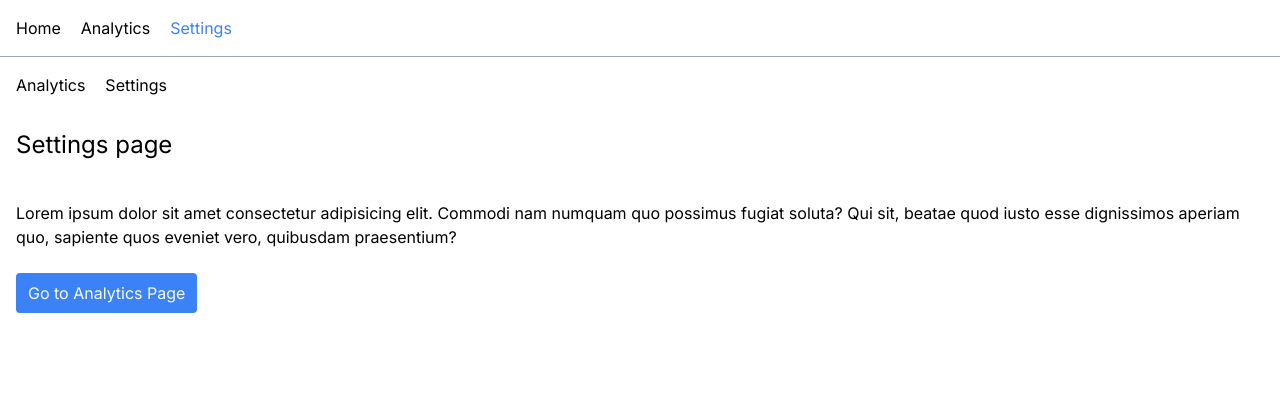
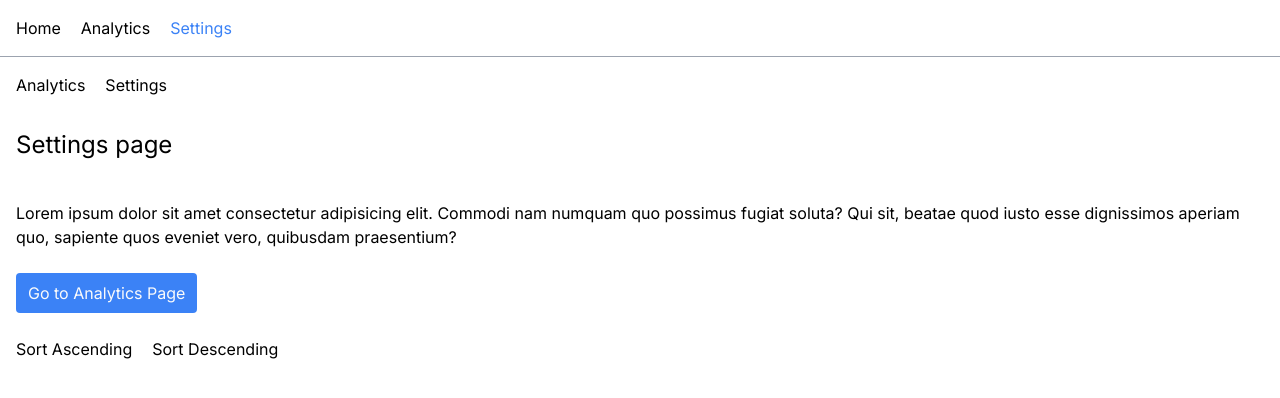
Before and after one commit to uzzal71/complete-nextjs, a Next.js app in the folder next01/: page /dashboard/settings in a window 1280 px wide. Shown: the top 398 px of the page. Built offline with nearby package versions, Linux system fonts and the light colour scheme.

Commit message:
Link & Navigating

```diff
--- /dev/null
+++ b/next01/app/components/SortProducts.js
@@ -0,0 +1,20 @@
+"use client";
+
+import { useSearchParams } from "next/navigation";
+
+export default function SortProducts() {
+  const searchParams = useSearchParams();
+
+  function updateSorting(sortOrder) {
+    const params = new URLSearchParams(searchParams.toString());
+    params.set("sort", sortOrder);
+    window.history.pushState(null, "", `?${params.toString()}`);
+  }
+
+  return (
+    <div className="flex gap-5">
+      <button onClick={() => updateSorting("asc")}>Sort Ascending</button>
+      <button onClick={() => updateSorting("desc")}>Sort Descending</button>
+    </div>
+  );
+}
--- a/next01/app/dashboard/settings/page.js
+++ b/next01/app/dashboard/settings/page.js
@@ -1,4 +1,5 @@
 import Button from "@/app/components/Button";
+import SortProducts from "@/app/components/SortProducts";
 
 export const metadata = {
   title: "Settings Page",
@@ -17,6 +18,9 @@ export default function Settings() {
       </p>
 
       <Button>Go to Analytics Page</Button>
+      <br />
+      <br />
+      <SortProducts />
     </div>
   );
 }
--- a/next01/app/layout.js
+++ b/next01/app/layout.js
@@ -6,7 +6,7 @@ const inter = Inter({ subsets: ["latin"] });
 
 export default function RootLayout({ children }) {
   return (
-    <html lang="en">
+    <html lang="en" suppressHydrationWarning={true}>
       <body className={inter.className}>
         <nav className="p-4 border-b border-gray-400">
           <ul className="flex gap-5">
```
